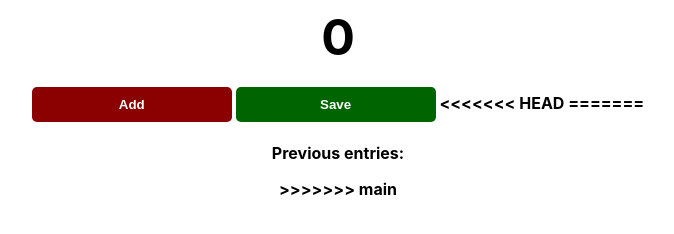
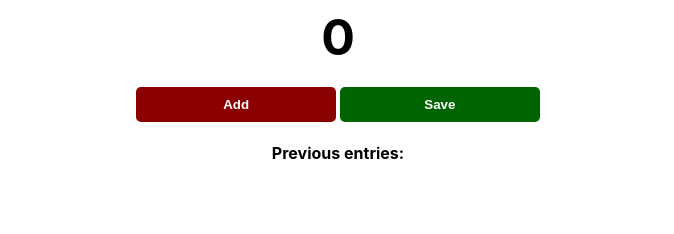
Before and after one commit to LucksDesperation15/Javascript-Projects, a website: page passenger_counter_app/index.html in a window 1280 px wide. Shown: the part 52-286 px from the top of the page, without its empty margins (302-976 px from the left). Drawn offline with Linux system fonts and the light colour scheme.

Commit message:
Blackjack (#5)
* finish counter app

* initial commit

```diff
--- a/passenger_counter_app/index.html
+++ b/passenger_counter_app/index.html
@@ -8,10 +8,7 @@
         <h2 id="count-el">0</h2>
         <button id="add-btn" onclick="add()">Add</button>
         <button id="save-btn" onclick="save()">Save</button>
-<<<<<<< HEAD
-=======
         <p id="save-el">Previous entries: </p>
->>>>>>> main
         <script src="index.js"></script>
     </body>
 </html>
```
Also changed, not shown: blackjack/package.json (added, +19 -0 lines), 1 other file.
